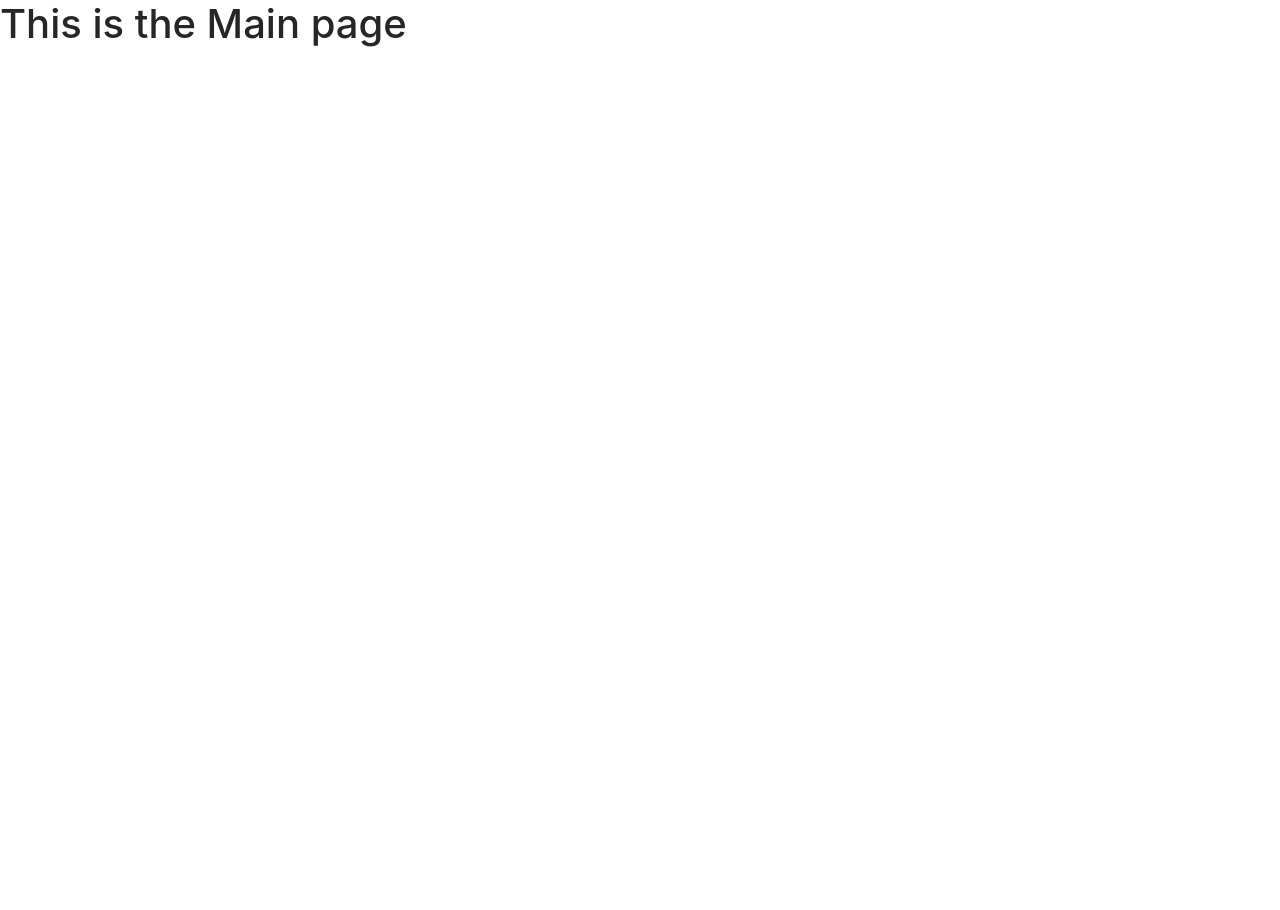
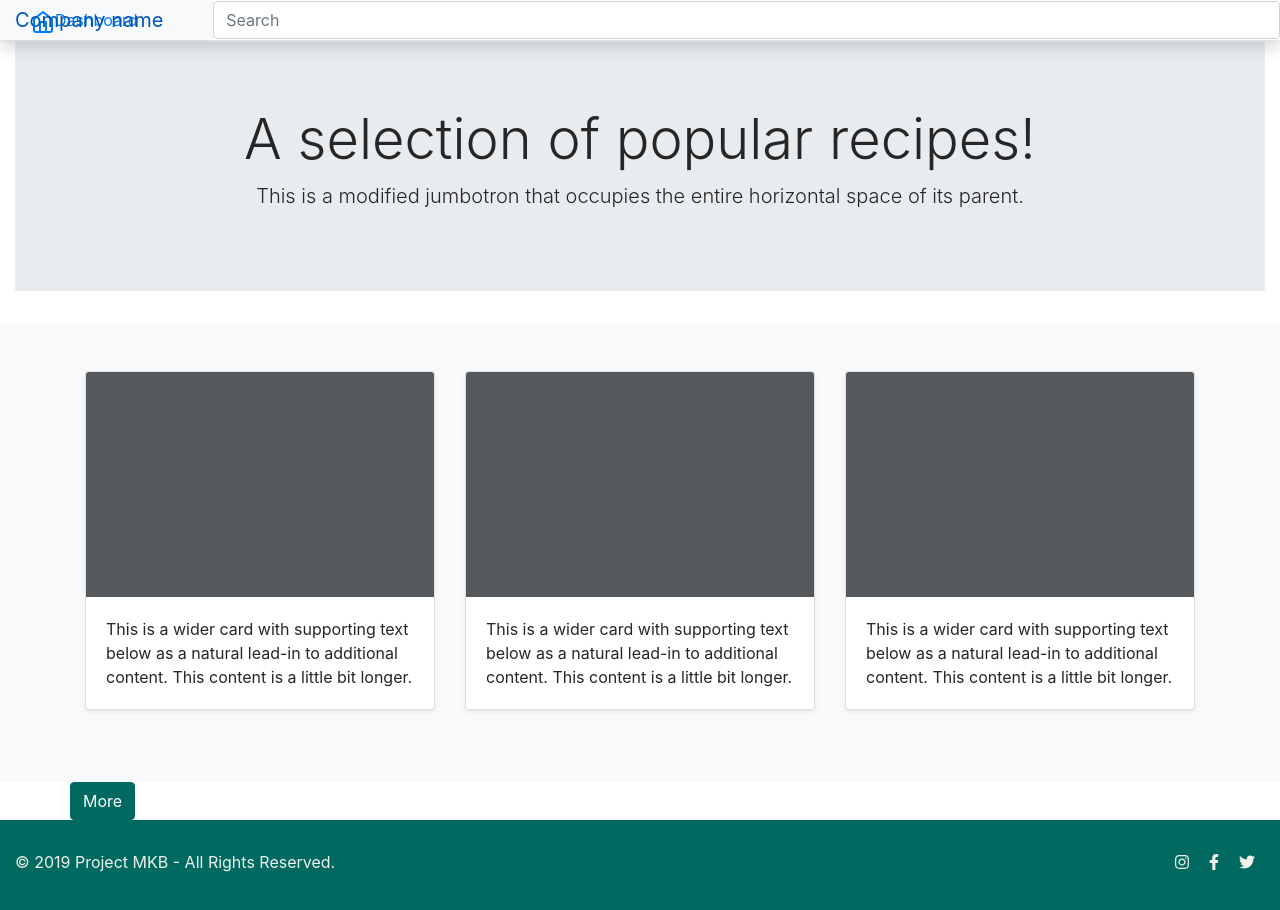
Before and after one commit to Project-MKB/project-mkb, a React (Create React App) app in the folder frontend/: page /main in a window 1280 px wide. Before the commit the page ends 800 px from the top, so only its background shows below. Built offline with nearby package versions, Linux system fonts and the light colour scheme.

Commit message:
reorganizes file structure, state for contact component

```diff
--- /dev/null
+++ b/frontend/src/components/global/Nav2.js
@@ -0,0 +1,22 @@
+import React, { Component } from 'react';
+
+class Nav2 extends Component {
+    render(){
+        return(
+            <nav className="col-md-2 d-none d-md-block bg-light sidebar">
+                <div className="sidebar-sticky">
+                    <ul className="nav flex-column">
+                        <li className="nav-item">
+                            <a className="nav-link active" href="/">
+                            <svg xmlns="http://www.w3.org/2000/svg" width="24" height="24" viewBox="0 0 24 24" fill="none" stroke="currentColor" strokeWidth="2" strokeLinecap="round" strokeLinejoin="round" className="feather feather-home"><path d="M3 9l9-7 9 7v11a2 2 0 0 1-2 2H5a2 2 0 0 1-2-2z"></path><polyline points="9 22 9 12 15 12 15 22"></polyline></svg>
+                            Dashboard <span className="sr-only">(current)</span>
+                            </a>
+                        </li>
+                    </ul>
+                </div>
+            </nav>
+        )
+    }
+}
+
+export default Nav2;
--- /dev/null
+++ b/frontend/src/components/global/RecipesListing.js
@@ -0,0 +1,40 @@
+import React, { Component } from 'react';
+
+class RecipesListing extends Component {
+    render(){
+        return(
+            <div className="album py-5 bg-light">
+                <div className="container">
+                    <div className="row">
+                        <div className="col-md-4">
+                            <div className="card mb-4 shadow-sm">
+                                <svg className="bd-placeholder-img card-img-top" width="100%" height="225" xmlns="http://www.w3.org/2000/svg" preserveAspectRatio="xMidYMid slice" focusable="false" role="img" aria-label="Placeholder: Thumbnail"><title>Placeholder</title><rect width="100%" height="100%" fill="#55595c"></rect></svg>
+                                <div className="card-body">
+                                <p className="card-text">This is a wider card with supporting text below as a natural lead-in to additional content. This content is a little bit longer.</p>
+                                </div>
+                            </div>
+                        </div>
+                        <div className="col-md-4">
+                            <div className="card mb-4 shadow-sm">
+                                <svg className="bd-placeholder-img card-img-top" width="100%" height="225" xmlns="http://www.w3.org/2000/svg" preserveAspectRatio="xMidYMid slice" focusable="false" role="img" aria-label="Placeholder: Thumbnail"><title>Placeholder</title><rect width="100%" height="100%" fill="#55595c"></rect></svg>
+                                <div className="card-body">
+                                <p className="card-text">This is a wider card with supporting text below as a natural lead-in to additional content. This content is a little bit longer.</p>
+                            </div>
+                        </div>
+                        </div>
+                        <div className="col-md-4">
+                            <div className="card mb-4 shadow-sm">
+                                <svg className="bd-placeholder-img card-img-top" width="100%" height="225" xmlns="http://www.w3.org/2000/svg" preserveAspectRatio="xMidYMid slice" focusable="false" role="img" aria-label="Placeholder: Thumbnail"><title>Placeholder</title><rect width="100%" height="100%" fill="#55595c"></rect></svg>
+                                <div className="card-body">
+                                <p className="card-text">This is a wider card with supporting text below as a natural lead-in to additional content. This content is a little bit longer.</p>
+                            </div>
+                        </div>
+                        </div>
+                    </div>
+                </div>
+            </div>
+        )
+    }
+}
+
+export default RecipesListing;
--- /dev/null
+++ b/frontend/src/components/global/SearchBar.js
@@ -0,0 +1,14 @@
+import React, { Component } from 'react';
+
+class SearchBar extends Component {
+    render(){
+        return(
+           <nav className="navbar fixed-top flex-md-nowrap p-0 shadow">
+                <a className="navbar-brand col-sm-3 col-md-2 mr-0" href="/">Company name</a>
+                <input className="form-control form-control-dark" type="text" placeholder="Search" aria-label="Search" />
+            </nav>
+        );
+    }
+}
+
+export default SearchBar;
--- a/frontend/src/components/landing/Contact.js
+++ b/frontend/src/components/landing/Contact.js
@@ -1,6 +1,35 @@
 import React, { Component } from 'react';
 
 class Contact extends Component {
+    constructor(props){
+        super(props);
+        this.state = {
+            email: '',
+            firstName: '',
+            lastName: '',
+            message: ''
+        }
+        this.handleInputChange = this.handleInputChange.bind(this);
+        this.handleSubmit = this.handleSubmit.bind(this);
+    }
+
+    handleInputChange(event) {
+        const target = event.target;
+        const value = target.value;
+        const name = target.name;
+
+        this.setState({
+          [name]: value
+        });
+
+        console.log(event.target.value);
+      }
+
+      handleSubmit(event) {
+        console.log(this.state.value);
+        event.preventDefault();
+      }
+
     render() {
         return(
             <div className="container-fluid" id="contact">
@@ -12,22 +41,22 @@ class Contact extends Component {
                         <p>Lorem, ipsum dolor sit amet consectetur adipisicing elit. Aperiam quaerat maiores recusandae excepturi, eius temporibus totam odit obcaecati autem impedit eos dolorum reiciendis eum consectetur, fuga sed facilis in exercitationem.</p>
                     </div>
                     <div className="col-12 col-md-6">
-                        <form>
+                        <form onSubmit={this.handleSubmit}>
                             <div className="form-group">
                                 <label htmlFor="exampleFormControlInput1">Email address</label>
-                                <input type="email" className="form-control" id="exampleFormControlInput1" placeholder="name@example.com" />
+                                <input type="email" className="form-control" id="exampleFormControlInput1" placeholder="name@example.com" name="email" onChange={this.handleInputChange.bind(this)} value={this.state.email}/>
                             </div>
                             <div className="form-group">
                                 <label htmlFor="exampleFormControlInput1">First Name</label>
-                                <input type="text" className="form-control" id="exampleFormControlInput1" placeholder="John" />
+                                <input type="text" className="form-control" id="exampleFormControlInput1" placeholder="John" name="firstName" onChange={this.handleInputChange.bind(this)} value={this.state.firstName}/>
                             </div>
                             <div className="form-group">
                                 <label htmlFor="exampleFormControlInput1">Last Name</label>
-                                <input type="text" className="form-control" id="exampleFormControlInput1" placeholder="Roberts" />
+                                <input type="text" className="form-control" id="exampleFormControlInput1" placeholder="Roberts" name="lastName" onChange={this.handleInputChange.bind(this)} value={this.state.lastName}/>
                             </div>
                             <div className="form-group">
                                 <label htmlFor="exampleFormControlTextarea1">Message</label>
-                                <textarea className="form-control" id="exampleFormControlTextarea1" rows="3"></textarea>
+                                <textarea className="form-control" id="exampleFormControlTextarea1" rows="3" name="message" onChange={this.handleInputChange.bind(this)} value={this.state.message}></textarea>
                             </div>
                             <button type="submit" className="btn btn-primary">Submit</button>
                         </form>
--- /dev/null
+++ b/frontend/src/components/main/MainHero.js
@@ -0,0 +1,16 @@
+import React from 'react';
+
+const MainHero = () => {
+    return(
+        <div className="container-fluid">
+            <div className="jumbotron jumbotron-fluid">
+                <div className="container text-center">
+                    <h1 className="display-4">A selection of popular recipes!</h1>
+                    <p className="lead">This is a modified jumbotron that occupies the entire horizontal space of its parent.</p>
+                </div>
+            </div>
+         </div>
+    );
+}
+
+export default MainHero;
--- a/frontend/src/index.scss
+++ b/frontend/src/index.scss
@@ -1,38 +1,3 @@
-// Colors
-$dkgray: #262626;
-$ltgray: #b6b6b6;
-$dkgreen: #006a60;
-$mdgreen: #037b70;
-$turquoise: #07cfbd;
-$offwhite: #eef1eb;
-$white: #ffffff;
 
-//Typography
-
-
-// Links
-
-// General
-body {
-    color: $dkgray;
-}
-// GLOBAL COMPONENTS
-.btn-primary {
-    background-color: $dkgreen;
-    border-color: $dkgreen;
-
-    &:hover {
-        background-color: $mdgreen;
-        border-color: $mdgreen;
-    }
-}
-
-.btn-outline-primary {
-    border-color: $dkgreen;
-    color: $dkgreen;
-
-    &:hover {
-        background-color: $mdgreen;
-        border-color: $mdgreen;
-    }
-}
+@import './styles/_variables.scss';
+@import './styles/global.scss';
--- a/frontend/src/pages/main.js
+++ b/frontend/src/pages/main.js
@@ -1,5 +1,25 @@
 import React from 'react';
+import Nav2 from '../components/global/Nav2';
+import SearchBar from '../components/global/SearchBar';
+import MainHero from '../components/main/MainHero';
+import RecipesListing from '../components/global/RecipesListing';
+import Footer from '../components/global/Footer';
 
-const Main = () => <h1>This is the Main page</h1>;
+const Main = () => {
+    return (
+        <div>
+            <Nav2 />
+            <SearchBar />
+            <MainHero />
+            <RecipesListing />
+            <div className="container">
+                <div className="row">
+                    <div className="btn btn-primary">More</div>
+                </div>
+            </div>
+            <Footer />
+        </div>
+    )
+}
 
 export default Main;
--- /dev/null
+++ b/frontend/src/styles/_variables.scss
@@ -0,0 +1,8 @@
+// Colors
+$dkgray: #262626;
+$ltgray: #b6b6b6;
+$dkgreen: #006a60;
+$mdgreen: #037b70;
+$turquoise: #07cfbd;
+$offwhite: #eef1eb;
+$white: #ffffff;
--- a/frontend/src/components/global/global.scss
+++ b/frontend/src/styles/global.scss
@@ -1,3 +1,28 @@
+// General
+body {
+    color: $dkgray;
+}
+.btn-primary {
+    background-color: $dkgreen;
+    border-color: $dkgreen;
+
+    &:hover {
+        background-color: $mdgreen;
+        border-color: $mdgreen;
+    }
+}
+.btn-outline-primary {
+    border-color: $dkgreen;
+    color: $dkgreen;
+
+    &:hover {
+        background-color: $mdgreen;
+        border-color: $mdgreen;
+    }
+}
+
+
+// GLOBAL COMPONENTS
 // Navigation 1
 
 // Navigation 2
```
